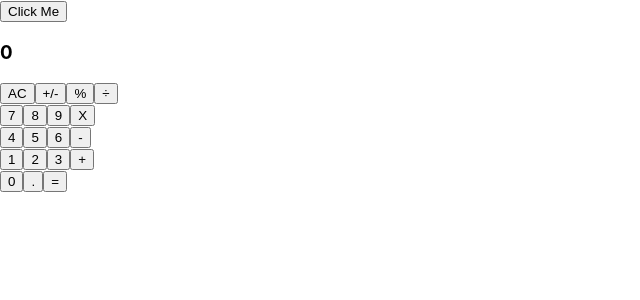
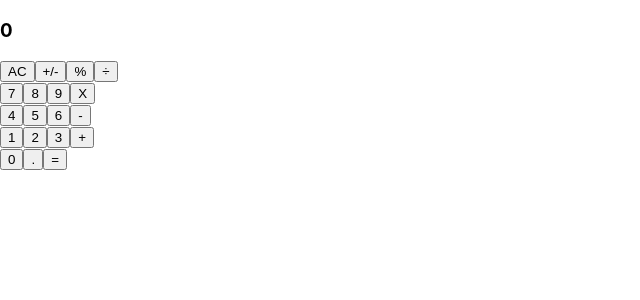
Before and after one commit to MarilenaRoque/magicians-calculator, a React (Create React App) app: page / in a window 1280 px wide. Shown: the top 300 px of the page, without its empty margins (0-640 px from the left). Built offline with nearby package versions, Linux system fonts and the light colour scheme.

Commit message:
Operate Fixes
- Set total display after calculate
- Set right variable type for operations

```diff
--- a/src/components/App.js
+++ b/src/components/App.js
@@ -15,7 +15,6 @@ export default class App extends Component {
 
   handleClick = buttonName => {
     const data = calculate(this.state, buttonName);
-    console.log(data);
     this.setState(
       data,
     );
@@ -25,7 +24,6 @@ export default class App extends Component {
     const { total, next, operator } = this.state;
     return (
       <>
-        <button type="button" onClick={() => this.handleClick('7')}>Click Me</button>
         <Display next={next ? next.toString() : '0'} total={total} operator={operator} />
         <ButtonPanel clickHandler={this.handleClick} />
       </>
--- a/src/logic/calculate.js
+++ b/src/logic/calculate.js
@@ -46,10 +46,11 @@ const calculate = (data, buttonName) => {
       if ((total || total === 0) && (next || next === 0) && operation) {
         total = operate(total, next, operation);
         operation = '';
-        next = '';
+        next = total;
       }
       break;
     default:
+      next = next.toString();
       next = next.concat(buttonName);
       break;
   }
```
